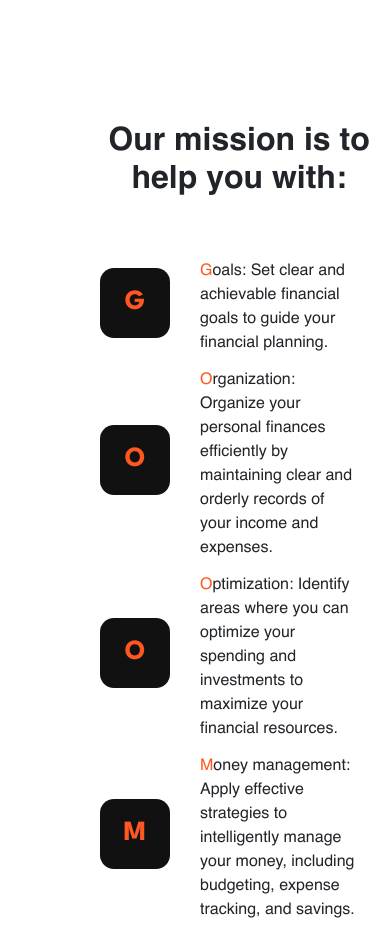
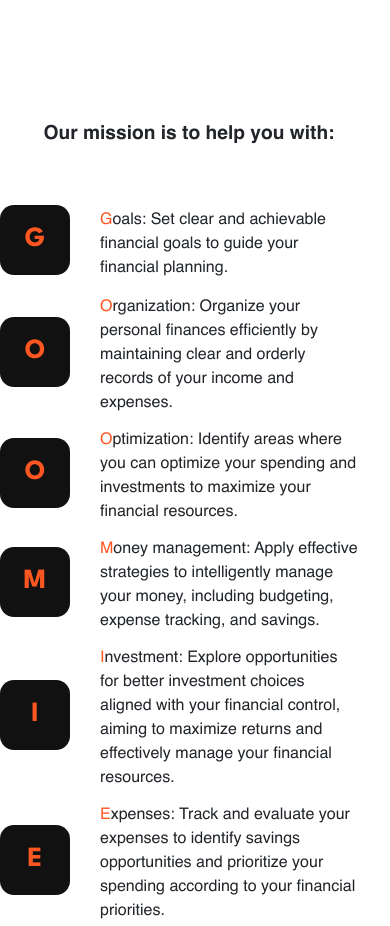
Before and after one commit to goomie-solutions/goomie-solutions, a plain HTML site: page src/index.html in a window 390 px wide. Shown: the part 580-1506 px from the top of the page. Drawn offline with nearby package versions, Linux system fonts and the light colour scheme.

Commit message:
feat: Some adjustments has been done at second section to mobile size

```diff
--- a/src/styles/mobileresponsive.css
+++ b/src/styles/mobileresponsive.css
@@ -7,6 +7,7 @@
     #text-social-media {
         display: none !important;
     }
+
     .footer-list-items {
         margin-right: 20px !important;
     }
@@ -43,7 +44,7 @@
 }
 
 @media only screen and (max-width: 620.11px),
-       (min-width: 414.2px) and (max-width: 611px) {
+(min-width: 414.2px) and (max-width: 611px) {
 
     .brand-text {
         font-size: 50px;
@@ -125,6 +126,7 @@
     .footer-page .brand-footer {
         font-size: 2.2em !important;
     }
+
     #line {
         margin-top: 20px !important;
     }
@@ -137,17 +139,38 @@
 }
 
 @media only screen and (max-width: 414px) {
-    .brand-text, .logo-position {
+
+    .brand-text,
+    .logo-position {
         font-size: 1.3em !important;
         bottom: 0 !important;
         right: 0 !important;
         top: 2px !important;
     }
+
     .logo-position {
         height: 60px !important;
     }
+
     .custom-navbar-toggler {
         background-image: url("../resources/burger-menu.svg");
         background-size: 1.3em;
     }
+
+    .mission-title {
+        font-size: 1.2em !important;
+        margin-left: 0px !important;
+    }
+
+    .container-card-group {
+        margin-left: 0px !important;
+        margin-right: 20px !important;
+    }
+
+    #custom-second-section-container {
+        display: flex !important;
+        flex-direction: column !important;
+        align-items: center !important;
+        justify-content: center !important;
+    }
 }
```
